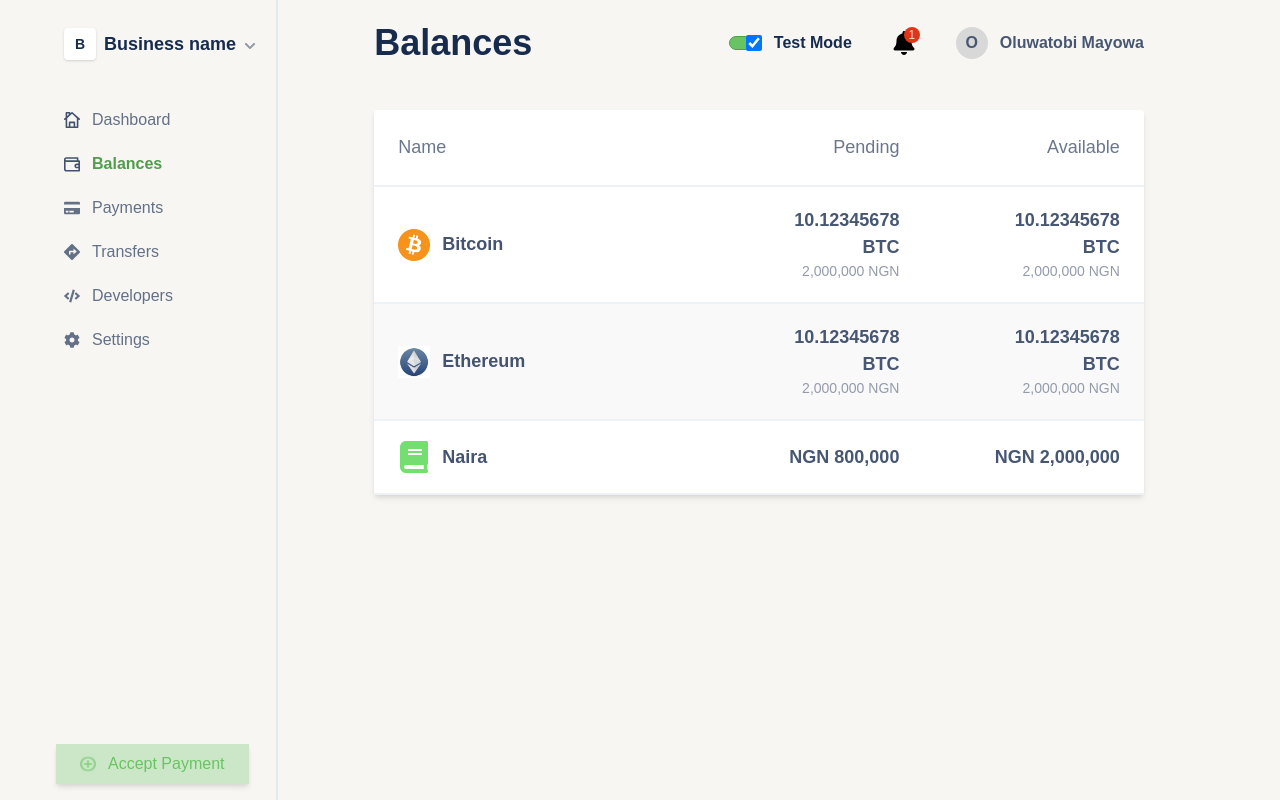
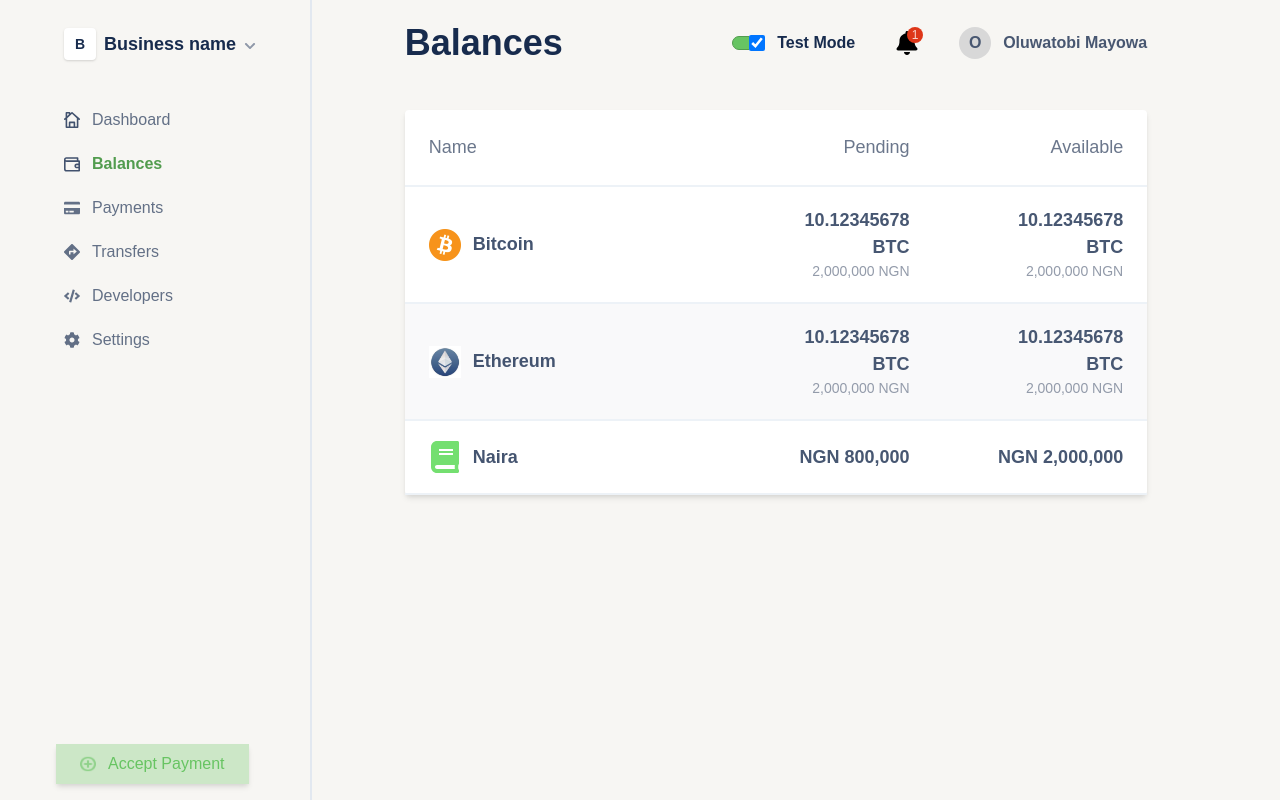
Before and after one commit to francisudeji/react-admin-dashboard-ui, a React (Create React App) app: page / in a window 1280 px wide. Built offline with nearby package versions, Linux system fonts and the light colour scheme.

Commit message:
refactor sidebar component

```diff
--- a/src/components/sidebar.js
+++ b/src/components/sidebar.js
@@ -15,8 +15,8 @@ function Sidebar({ name, isOpen }) {
       : 'text-link-blue'
 
   return (
-    <aside
-      className={`border-r-2 border-gray-300 p-4 flex-col justify-between lg:flex lg:relative lg:ml-0 flex ${
+    <div
+      className={`w-17rem border-r-2 border-gray-300 p-4 flex-col justify-between lg:flex lg:relative lg:ml-0 flex h-100% ${
         isOpen ? 'flex' : 'hidden'
       }`}
     >
@@ -119,7 +119,7 @@ function Sidebar({ name, isOpen }) {
           <span className='ml-3'>Accept Payment</span>
         </button>
       </div>
-    </aside>
+    </div>
   )
 }
 
```
